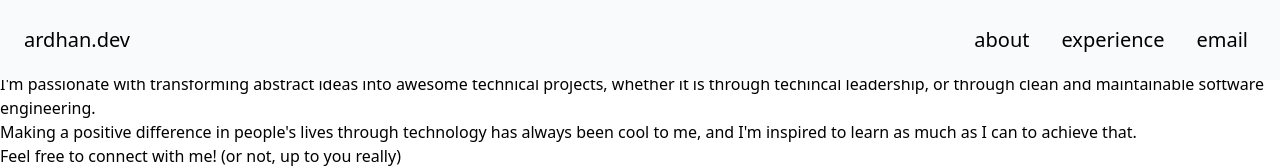
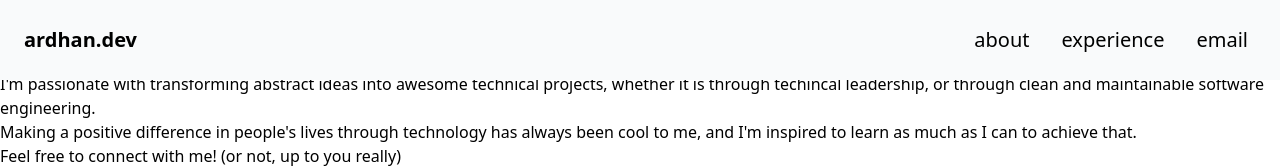
Before and after one commit to ardhan-p/ardhan.dev, a React (Vite) app: page / in a window 1280 px wide. Shown: the top 168 px of the page. Built offline with nearby package versions, Linux system fonts and the light colour scheme.

Commit message:
feat: update header CSS

```diff
--- a/src/components/Header.tsx
+++ b/src/components/Header.tsx
@@ -4,12 +4,12 @@ const Header = () => {
   const navigationLinks = ["about", "experience"];
 
   return (
-    <header className="bg-gray-50 bg-opacity-80 backdrop-blur-md fixed top-0 left-0 right-0 z-50">
+    <header className="bg-gray-50 bg-opacity-80 backdrop-blur-xl fixed top-0 left-0 right-0 z-50">
       <div className="container mx-auto px-4">
         <div className="flex justify-between items-center h-20">
           <a
             href="#"
-            className="text-xl hover:text-white hover:bg-gray-700 transition-colors rounded-md p-2"
+            className="text-xl font-semibold hover:text-white hover:bg-gray-700 transition-colors rounded-md p-2"
           >
             {personalInfo.username}
           </a>
```
